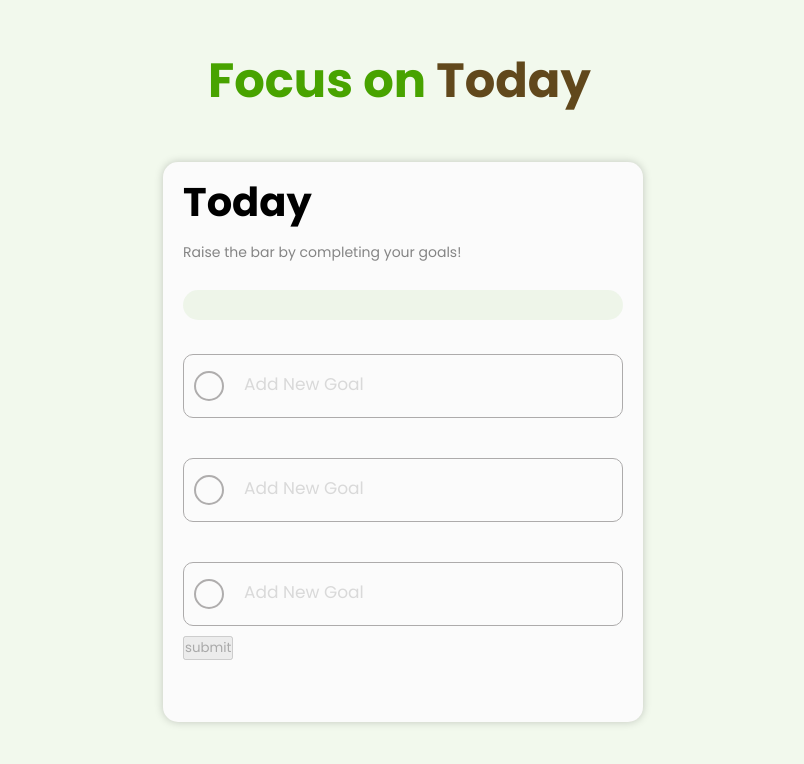
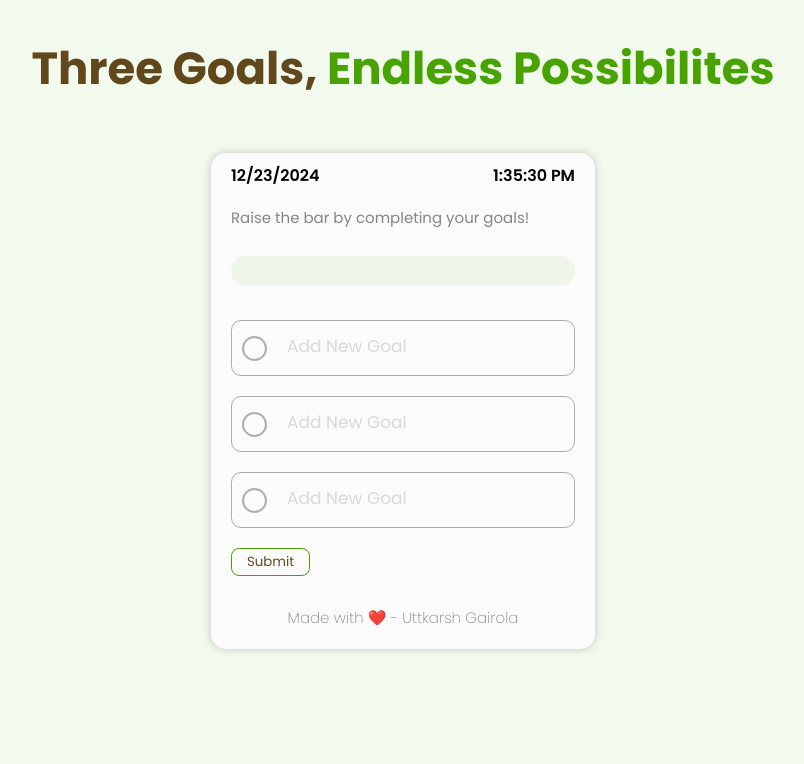
Before and after one commit to uttkarsh-g/Task, a plain HTML site: page index.html in a window 1280 px wide. Shown: the whole page, without its empty margins (237-1041 px from the left). Drawn offline with Linux system fonts and the light colour scheme.

Commit message:
Change ui and added some features

```diff
--- a/app.js
+++ b/app.js
@@ -4,6 +4,18 @@ const error = document.querySelector('.warning');
 const progressBar = document.querySelector('#progressupdate');
 const container = document.querySelector('.mainContent');
 const submit = document.querySelector('#submit');
+let date = document.querySelector('#todayDate');
+let time = document.querySelector('#currentTime');
+
+function dateAndTime() {
+  let todayDate = new Date();
+  date.innerText = todayDate.toLocaleDateString();
+  setInterval(() => {
+    let todayDate = new Date();
+    time.innerText = todayDate.toLocaleTimeString();
+  }, 10);
+}
+dateAndTime();
 submit.setAttribute('disabled', '');
 
 const userInputData = JSON.parse(localStorage.getItem('task')) || {};
--- a/index.html
+++ b/index.html
@@ -5,14 +5,21 @@
     <meta name="viewport" content="width=device-width, initial-scale=1.0" />
     <link rel="stylesheet" href="style.css" />
     <script src="app.js" defer></script>
-    <title>Taskly</title>
+    <title>QuickGoals</title>
   </head>
   <body>
     <div id="wrapper">
+      <h1 id="heading">
+        Three Goals,
+        <span id="headings">Endless Possibilites</span>
+      </h1>
       <div id="main">
-        <h1 id="heading">Focus on <span id="headings">Today</span></h1>
         <div class="mainContent">
-          <h2 id="today">Today</h2>
+          <div class="cont">
+            <div id="dateAndTime">
+              <h2 id="todayDate"></h2>
+              <h2 id="currentTime"></h2>
+            </div>
             <p id="quotes">Raise the bar by completing your goals!</p>
             <div id="progress">
               <div id="progressbar">
@@ -53,6 +60,8 @@
               <button type="reset" id="submit">submit</button>
             </div>
           </div>
+          <p id="credit">Made with ❤️ - Uttkarsh Gairola</p>
+        </div>
       </div>
     </div>
   </body>
--- a/style.css
+++ b/style.css
@@ -1,30 +1,241 @@
 @import url('https://fonts.googleapis.com/css2?family=Poppins:ital,wght@0,100;0,200;0,300;0,400;0,500;0,600;0,700;0,800;0,900;1,100;1,200;1,300;1,400;1,500;1,600;1,700;1,800;1,900&display=swap');
-:root {--green: #48a300;--brown: #61481c;--white: #fbfbfb;--grey: #858585;--lightgrey: #d9d9d9;--red: #ff5151;}
-* {margin: 0;padding: 0;box-sizing: border-box;font-family: 'Poppins', serif;}
-html,body {height: 100%;width: 100%;}
-#wrapper {width: 100%;height: 100dvh;position: relative;display: flex;align-items: center;justify-content: center;background-color: rgba(72, 163, 0, 0.07);}
-#main {height: 100%;width: 30rem;}
-#heading {margin: 45px;font-size: 3rem;color: var(--green);}
-#headings {color: var(--brown);}
-.mainContent {background-color: var(--white);border-radius: 15px;padding: 10px 20px;height: 70vh;box-shadow: 0 0 8px 0 rgba(0, 0, 0, 0.205);}
-.center {display: flex;align-items: center;justify-content: center;}
-#today {font-size: 40px;margin-bottom: 10px;}
-#quotes {font-size: 14px;color: var(--grey);margin-bottom: 18px;}
-#progress {width: 100%;height: 3rem;position: relative;display: flex;align-items: center;justify-content: center;margin-bottom: 25px;}
-#progressbar {width: 100%;height: 30px;border-radius: 50px;background-color: rgb(72, 163, 0, 0.07);}
-#progressupdate {height: 100%;background-color: var(--green);border-radius: 50px;transition: 1s all cubic-bezier(0.165, 0.84, 0.44, 1);}
-.warning {display: none;position: absolute;bottom: -15px;left: 0;color: var(--red);font-size: 14px;}
-.block {display: block;}
-form {height: 35vh;}
-.goals {height: 4rem;width: 100%;margin: 20px 0 40px 0;display: flex;align-items: center;justify-content: space-between;padding: 0 10px;border: 1px solid rgb(173, 171, 171);border-radius: 10px;}
-.checked {width: 30px;height: 30px;border-radius: 50px;flex-shrink: 0;border: 2px solid rgb(175, 173, 173);}
-.completed .checked {background-color: var(--green);}
-.userData {flex-grow: 1;height: 100%;background-color: var(--white);border: none;outline: none;text-transform: capitalize;padding: 0 20px;}
-.completed .userData {color: var(--green);text-decoration: line-through;}
-::placeholder {font-size: 17px;color: var(--lightgrey);}
-#celebTitle {color: var(--green);font-size: 22px;}
-#cTS {font-size: 30px;color: var(--brown);}
-.button {display: flex;align-items: center;justify-content: center;}
-.button h3 {color: var(--brown);font-size: 20px;}
-#reset {background-color: var(--white);color: var(--green);border: none;outline: none;padding: 5px 10px;font-size: 16px;cursor: pointer;}
-#reset:hover {text-decoration: underline;}
+:root {
+  --green: #48a300;
+  --brown: #61481c;
+  --white: #fbfbfb;
+  --grey: #858585;
+  --lightgrey: #d9d9d9;
+  --red: #ff5151;
+}
+* {
+  margin: 0;
+  padding: 0;
+  box-sizing: border-box;
+  font-family: 'Poppins', serif;
+}
+html,
+body {
+  height: 100%;
+  width: 100%;
+}
+#wrapper {
+  width: 100%;
+  padding: 10px 0;
+  height: 100vh;
+  position: relative;
+  background-color: rgba(72, 163, 0, 0.07);
+}
+#main {
+  display: flex;
+  align-items: center;
+  justify-content: center;
+}
+#heading {
+  text-align: center;
+  font-size: 45px;
+  color: var(--brown);
+  margin: 25px 0 50px 0;
+}
+#todayDate,
+#currentTime {
+  font-size: 16px;
+  font-weight: 600;
+}
+#headings {
+  color: var(--green);
+}
+.mainContent {
+  background-color: var(--white);
+  border-radius: 15px;
+  padding: 10px 20px;
+  height: 31rem;
+  box-shadow: 0 0 8px 0 rgba(0, 0, 0, 0.205);
+  position: relative;
+}
+#credit {
+  position: absolute;
+  width: 100%;
+  text-align: center;
+  left: 0;
+  bottom: 20px;
+  font-size: 15px;
+  font-weight: 200;
+  color: var(--grey);
+}
+.center {
+  display: flex;
+  align-items: center;
+  justify-content: center;
+}
+#dateAndTime {
+  display: flex;
+  align-items: center;
+  justify-content: space-between;
+}
+
+#quotes {
+  font-size: 15px;
+  color: var(--grey);
+  margin: 18px 0;
+}
+#progress {
+  width: 100%;
+  height: 3rem;
+  position: relative;
+  display: flex;
+  align-items: center;
+  justify-content: center;
+  margin-bottom: 25px;
+}
+#progressbar {
+  width: 100%;
+  height: 30px;
+  border-radius: 50px;
+  background-color: rgb(72, 163, 0, 0.07);
+}
+#progressupdate {
+  height: 100%;
+  background-color: var(--green);
+  border-radius: 50px;
+  transition: 1s all cubic-bezier(0.165, 0.84, 0.44, 1);
+}
+.warning {
+  display: none;
+  position: absolute;
+  bottom: -15px;
+  left: 0;
+  color: var(--red);
+  font-size: 14px;
+}
+.block {
+  display: block;
+}
+
+.goals {
+  height: 3.5rem;
+  width: 100%;
+  margin: 20px 0 20px 0;
+  display: flex;
+  align-items: center;
+  justify-content: space-between;
+  padding: 0 10px;
+  border: 1px solid rgb(173, 171, 171);
+  border-radius: 10px;
+}
+.checked {
+  width: 25px;
+  height: 25px;
+  border-radius: 50px;
+  flex-shrink: 0;
+  border: 2px solid rgb(175, 173, 173);
+}
+.completed .checked {
+  background-color: var(--green);
+}
+.userData {
+  flex-grow: 1;
+  height: 100%;
+  background-color: var(--white);
+  border: none;
+  outline: none;
+  text-transform: capitalize;
+  padding: 0 20px;
+}
+.completed .userData {
+  color: var(--green);
+  text-decoration: line-through;
+}
+::placeholder {
+  font-size: 17px;
+  color: var(--lightgrey);
+}
+#celebTitle {
+  color: var(--green);
+  font-size: 22px;
+}
+#cTS {
+  font-size: 30px;
+  color: var(--brown);
+}
+#submit {
+  border-radius: 8px;
+  padding: 3px 15px;
+  border: none;
+  outline: none;
+  border: 1px solid var(--green);
+  background-color: var(--white);
+  color: var(--brown);
+  text-transform: capitalize;
+}
+.button {
+  display: flex;
+  align-items: center;
+  justify-content: center;
+}
+.button h3 {
+  color: var(--brown);
+  font-size: 20px;
+}
+#reset {
+  background-color: var(--white);
+  color: var(--green);
+  border: none;
+  outline: none;
+  padding: 5px 10px;
+  font-size: 16px;
+  cursor: pointer;
+}
+#reset:hover {
+  text-decoration: underline;
+}
+@media (max-width: 500px) {
+  #heading {
+    font-size: 30px;
+    margin: 25px 0 25px 0;
+  }
+  .mainContent {
+    background-color: #f2f9ed;
+    width: 100%;
+    box-shadow: none;
+  }
+  .userData {
+    flex-grow: 1;
+    width: 100%;
+    background-color: var(--white);
+    border: none;
+    outline: none;
+  }
+  .checked {
+    background-color: var(--white);
+  }
+  .goals {
+    background-color: var(--white);
+  }
+  #progressbar {
+    background-color: var(--white);
+    border: 1px solid var(--brown);
+  }
+  #celebTitle {
+    color: var(--green);
+    font-size: 5vw;
+  }
+  #cTS {
+    font-size: 5vw;
+    color: var(--brown);
+  }
+  .button h3 {
+    color: var(--brown);
+    font-size: 5vw;
+  }
+  #reset {
+    font-weight: 700;
+  }
+}
+@media (max-height: 670px) {
+  #heading {
+    margin: 15px 0;
+  }
+  .mainContent {
+    height: 30rem;
+  }
+}
```
Lines whose indentation alone changed are shown as unchanged.
